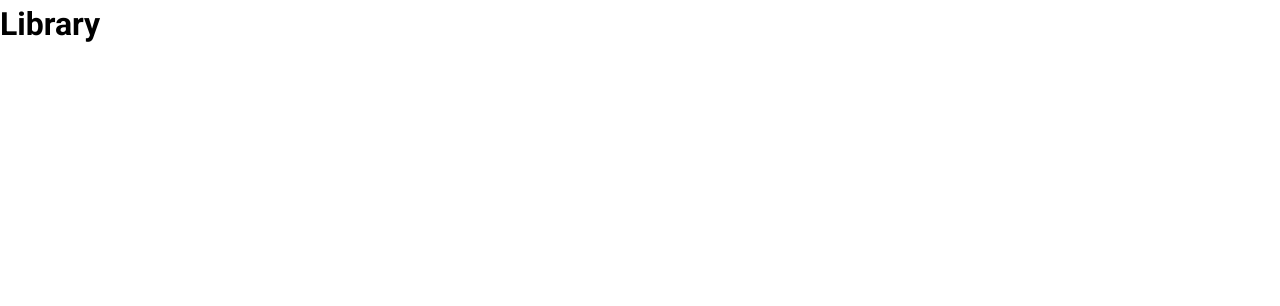
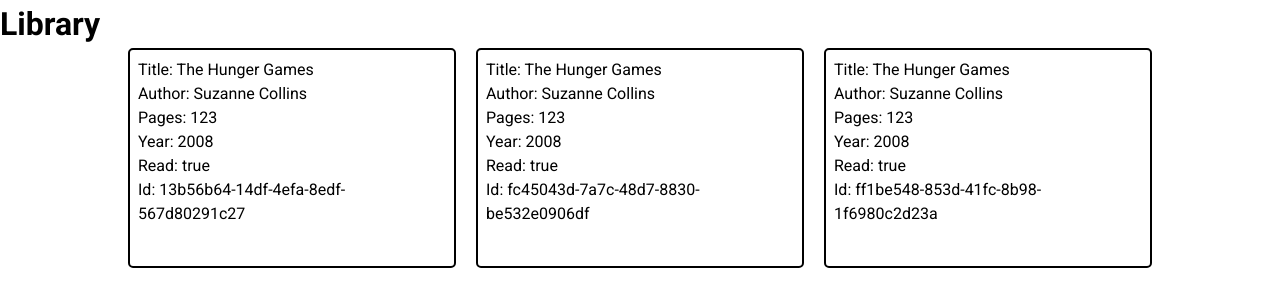
Before and after one commit to xavpav9/odin-library, a plain HTML site: page index.html in a window 1280 px wide. Drawn offline with Linux system fonts and the light colour scheme.

Commit message:
Add book display for myLibrary

```diff
--- a/index.html
+++ b/index.html
@@ -12,5 +12,7 @@
   </head>
   <body>
     <h1>Library</h1>
+    <div class="books">
+    </div>
   </body>
 </html>
--- a/script.js
+++ b/script.js
@@ -1,4 +1,5 @@
 const myLibrary = [];
+const booksDisplay = document.querySelector(".books");
 
 function Book(title, author, pages, year, read) {
   if (!new.target) {
@@ -14,6 +15,28 @@
 
 function addBookToLibrary(title, author, pages, year, read) {
   myLibrary.push(new Book(title, author, pages, year, read));
+  addBookToPage(myLibrary[myLibrary.length - 1]);
+};
+
+function addBookToPage(book) {
+  const bookDisplay = document.createElement("div");
+  bookDisplay.classList.add("book");
+
+  for (let key in book) {
+    const part = document.createElement("p");
+    part.textContent = book[key]
+    part.classList.add(key);
+    bookDisplay.appendChild(part);
+  };
+
+  booksDisplay.appendChild(bookDisplay);
+};
+
+function refreshBooks() {
+  [...booksDisplay.children].forEach(child => child.remove());
+  myLibrary.forEach(book => addBookToPage(book))
 };
 
 addBookToLibrary("The Hunger Games", "Suzanne Collins", 123, 2008, true);
+addBookToLibrary("The Hunger Games", "Suzanne Collins", 123, 2008, true);
+addBookToLibrary("The Hunger Games", "Suzanne Collins", 123, 2008, true);
--- a/style.css
+++ b/style.css
@@ -11,3 +11,28 @@
 :root * {
   font-family: inherit;
 }
+
+.books {
+  display: grid;
+  grid-template-columns: repeat(auto-fit, minmax(300px, 1fr));
+  gap: 20px;
+  justify-content: center;
+  align-items: center;
+
+  width: 80vw;
+  margin: 0 auto;
+}
+
+.book {
+  border: 2px solid black;
+  border-radius: 5px;
+  padding: 8px;
+  height: 200px;
+
+  .title::before { content: "Title: " };
+  .author::before { content: "Author: " };
+  .pages::before { content: "Pages: " };
+  .year::before { content: "Year: " };
+  .read::before { content: "Read: " };
+  .id::before { content: "Id: " };
+}
```
